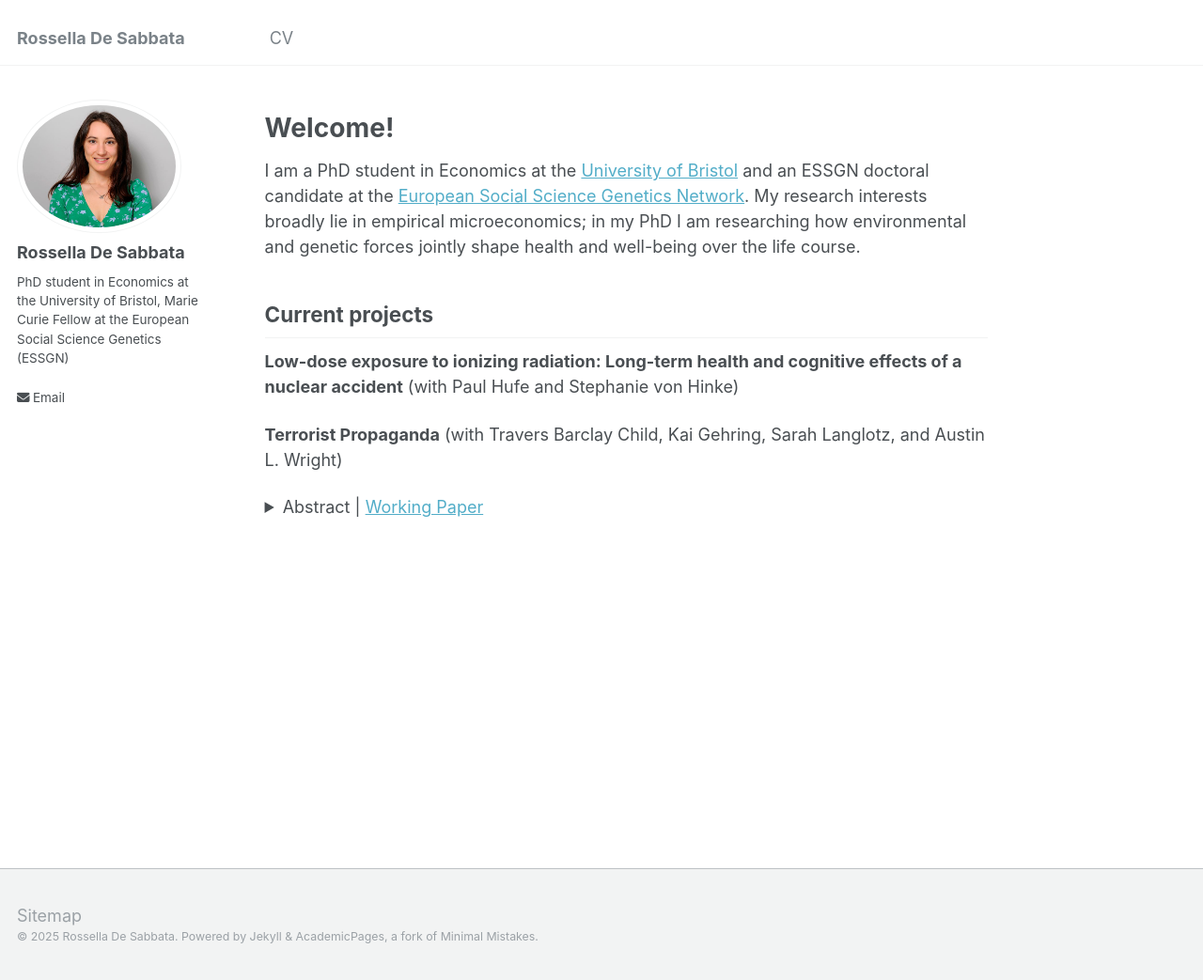
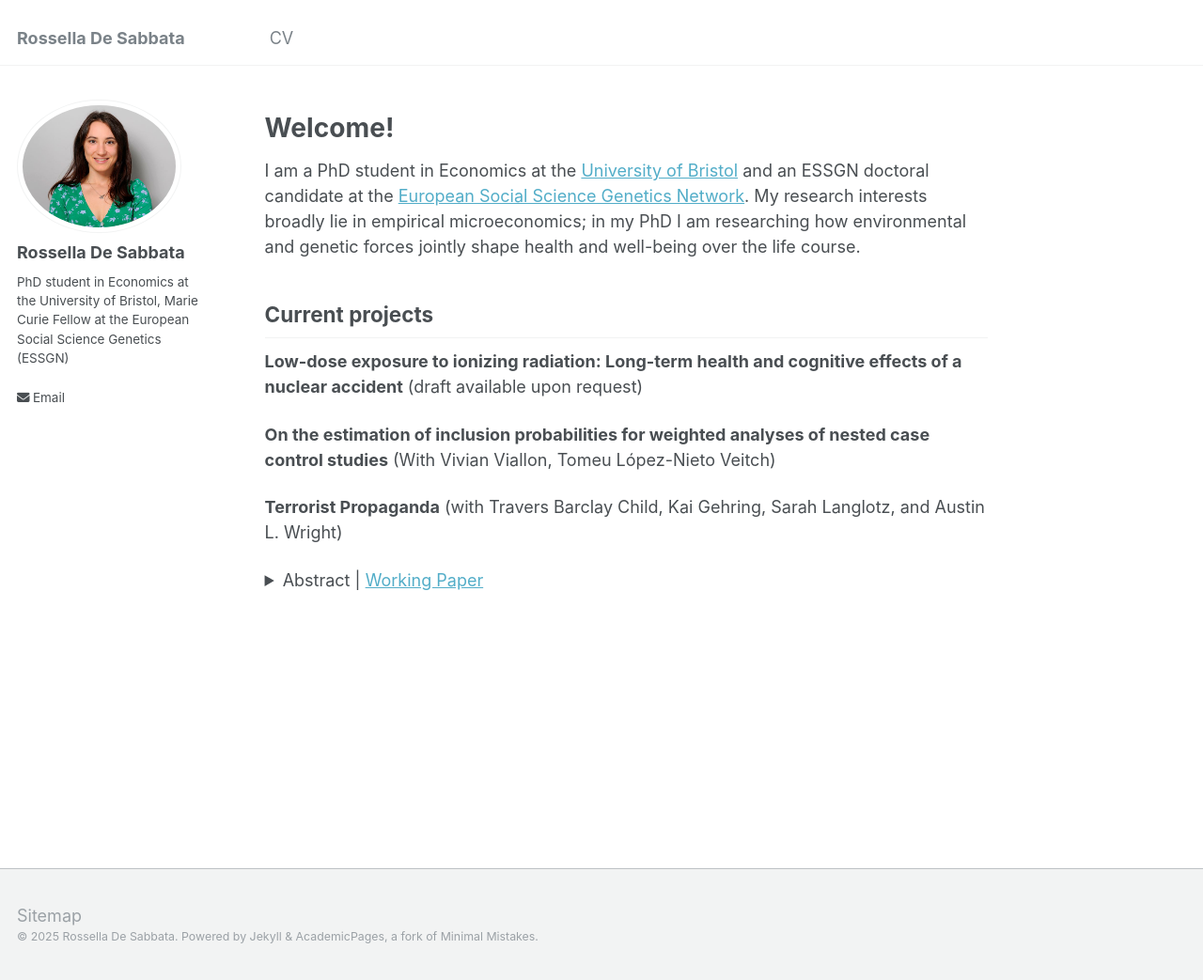
Before and after one commit to rosselladesabbata/rosselladesabbata.github.io, a Jekyll site: the page built from _pages/about.md, in a window 1280 px wide and 1043 px high. Shown: the whole window at 94% size. Built offline with Jekyll 4.4.1, drawn with Linux system fonts in a browser that asks for light colours.

Commit message:
Update about.md

```diff
--- a/_pages/about.md
+++ b/_pages/about.md
@@ -14,7 +14,10 @@ redirect_from:
 I am a PhD student in Economics at the [University of Bristol](https://www.bristol.ac.uk/) and an ESSGN doctoral candidate at the [European Social Science Genetics Network](https://essgn.org/). My research interests broadly lie in empirical microeconomics; in my PhD I am researching how environmental and genetic forces jointly shape health and well-being over the life course.
 
 ## Current projects
-**Low-dose exposure to ionizing radiation: Long-term health and cognitive effects of a nuclear accident** (with Paul Hufe and Stephanie von Hinke)
+**Low-dose exposure to ionizing radiation: Long-term health and cognitive effects of a nuclear accident** (draft available upon request)
+<br>
+
+**On the estimation of inclusion probabilities for weighted analyses of nested case control studies** (With Vivian Viallon, Tomeu López-Nieto Veitch)
 <br>
 
 **Terrorist Propaganda** (with Travers Barclay Child, Kai Gehring, Sarah Langlotz, and Austin L. Wright)
```
